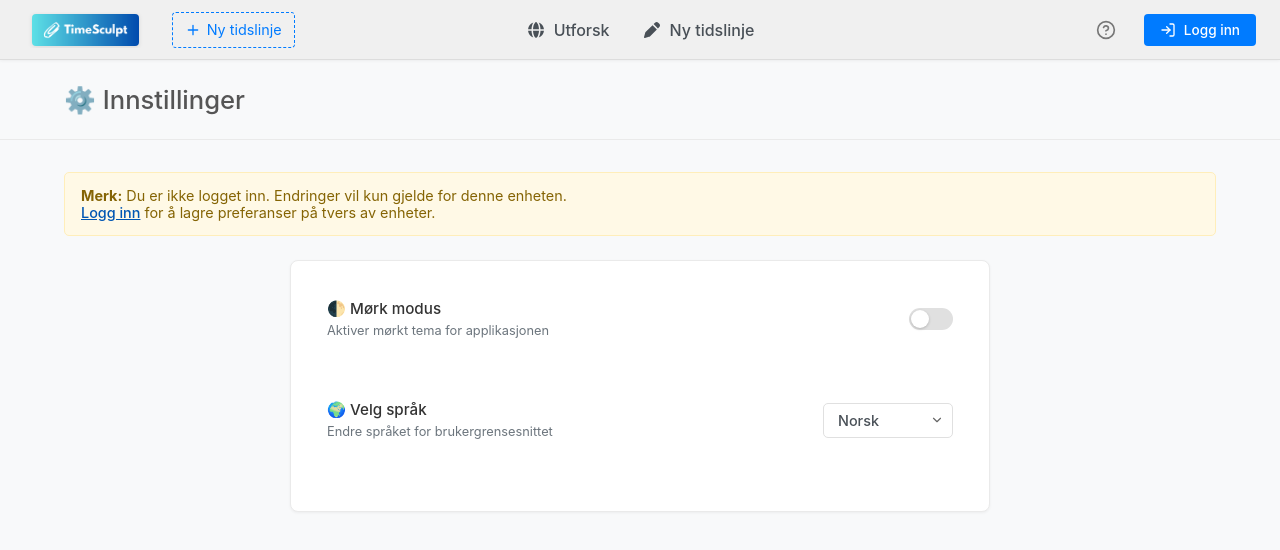
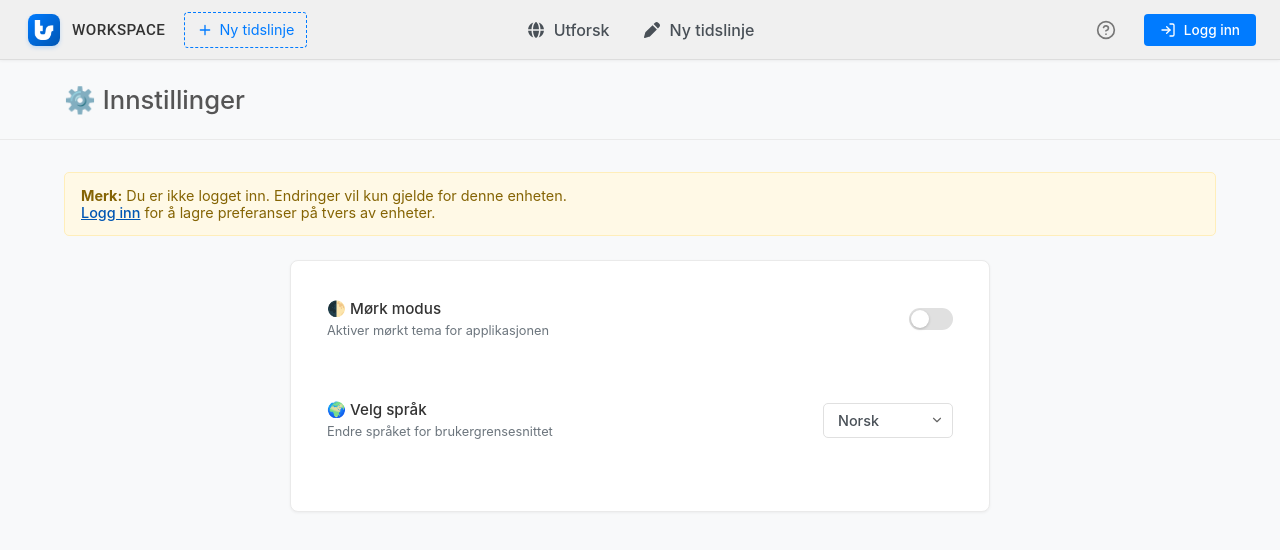
Before and after one commit to OpleXy/TimeSculpt, a React (Vite) app: page /innstillinger in a window 1280 px wide. Shown: the top 550 px of the page. Built offline with nearby package versions, Linux system fonts and the light colour scheme; no server answers.

Commit message:
changed logo to new logo

```diff
--- a/src/components/topbar/TopbarLeft.jsx
+++ b/src/components/topbar/TopbarLeft.jsx
@@ -3,7 +3,7 @@ import { useState, useEffect, useRef } from 'react';
 import { useNavigate } from 'react-router-dom';
 import { useAuth } from '../../contexts/AuthContext';
 import DateInput from '../DateInput';
-import logoWithText from '../../assets/logo-timesculpt.png';
+import tsLogoNoBg from '../../assets/ts_logo_no_bg.png';
 
 function TopbarLeft({ onCreateTimeline, hasUnsavedChanges, buttonHeight = '36px' }) {
   const navigate = useNavigate();
@@ -93,42 +93,16 @@ function TopbarLeft({ onCreateTimeline, hasUnsavedChanges, buttonHeight = '36px'
 
   return (
     <div className="topbar-left">
-      {/* Logo */}
-      <div
-        className="topbar-logo"
-        onClick={handleLogoClick}
-        style={{
-          display: 'flex',
-          alignItems: 'center',
-          padding: '0 8px',
-          borderRadius: '6px',
-          cursor: 'pointer',
-          transition: 'all 0.2s ease',
-          marginRight: '15px',
-          height: buttonHeight,
-          overflow: 'hidden',
-        }}
-        onMouseOver={(e) => {
-          e.currentTarget.style.backgroundColor = 'rgba(0, 123, 255, 0.05)';
-          e.currentTarget.querySelector('img').style.transform = 'scale(1.03)';
-        }}
-        onMouseOut={(e) => {
-          e.currentTarget.style.backgroundColor = 'transparent';
-          e.currentTarget.querySelector('img').style.transform = 'scale(1)';
-        }}
-      >
-        <img
-          src={logoWithText}
-          alt="TimeSculpt"
-          style={{
-            height: '32px',
-            width: 'auto',
-            display: 'block',
-            filter: 'drop-shadow(0 1px 2px rgba(0, 0, 0, 0.1))',
-            transition: 'transform 0.2s ease',
-            borderRadius: '4px',
-          }}
-        />
+      {/* Logo og Workspace */}
+      <div className="logo-workspace-container" onClick={handleLogoClick}>
+        <div className="logo-container">
+          <img
+            src={tsLogoNoBg}
+            alt="TimeSculpt Logo"
+            className="logo-image"
+          />
+        </div>
+        <span className="workspace-text">WORKSPACE</span>
       </div>
 
       {/* Timeline Form */}
@@ -142,7 +116,6 @@ function TopbarLeft({ onCreateTimeline, hasUnsavedChanges, buttonHeight = '36px'
             alignItems: 'center',
             justifyContent: 'center',
             cursor: 'pointer',
-            transition: 'background-color 0.2s, color 0.2s',
             fontSize: '0.9rem',
             padding: '0 12px',
             borderRadius: '4px',
--- a/src/styles/topbar/topbar-left.css
+++ b/src/styles/topbar/topbar-left.css
@@ -1,23 +1,53 @@
 /* src/styles/topbar/topbar-left.css - Left section styles */
 
 .topbar-left {
-  gap: 10px;
+  display: flex;
+  align-items: center;
+  gap: 15px;
 }
 
-/* Logo styles */
-.topbar-logo {
+/* Logo og Workspace container */
+.logo-workspace-container {
+  display: flex;
+  align-items: center;
+  gap: 0.75rem;
   cursor: pointer;
+  padding: 0.25rem;
+  border-radius: 8px;
   transition: all 0.2s ease;
 }
 
-.topbar-logo:hover {
-  transform: scale(1.02);
+.logo-workspace-container:hover {
+  background-color: rgba(0, 0, 0, 0.05);
 }
 
-.topbar-logo img {
-  max-height: 32px;
-  width: auto;
-  filter: drop-shadow(0 1px 2px rgba(0, 0, 0, 0.1));
+/* Logo container med blå bakgrunn */
+.logo-container {
+  width: 32px;
+  height: 32px;
+  background: linear-gradient(135deg, #007bff, #0056b3);
+  border-radius: 8px;
+  display: flex;
+  align-items: center;
+  justify-content: center;
+  box-shadow: 0 2px 4px rgba(0, 123, 255, 0.2);
+}
+
+/* Logo bilde */
+.logo-image {
+  width: 20px;
+  height: 20px;
+  object-fit: contain;
+}
+
+/* Workspace tekst */
+.workspace-text {
+  font-family: 'Roboto', -apple-system, BlinkMacSystemFont, 'Segoe UI', sans-serif;
+  font-size: 0.95rem;
+  font-weight: 500;
+  color: var(--text-color, #333);
+  letter-spacing: 0.5px;
+  text-transform: uppercase;
 }
 
 /* Timeline form styles */
@@ -31,7 +61,6 @@
   align-items: center;
   justify-content: center;
   cursor: pointer;
-  transition: all 0.2s ease;
   font-size: 0.9rem;
   padding: 0 12px;
   border-radius: 4px;
@@ -41,11 +70,6 @@
   height: 36px;
   width: auto;
   margin: 0;
-}
-
-.new-timeline-button:hover {
-  background-color: rgba(0, 123, 255, 0.1);
-  transform: translateY(-1px);
 }
 
 .new-timeline-button.active {
@@ -99,7 +123,6 @@
   background-color: var(--input-background, white);
   color: var(--text-color, #333);
   font-size: 0.9rem;
-  transition: border-color 0.2s;
 }
 
 .topbar-form-dropdown input[type="text"]:focus {
@@ -136,13 +159,6 @@
   cursor: pointer;
   font-size: 0.9rem;
   font-weight: 500;
-  transition: all 0.2s ease;
-}
-
-.create-btn:hover:not(:disabled) {
-  background-color: var(--primary-hover, #0056b3);
-  transform: translateY(-1px);
-  box-shadow: 0 2px 5px rgba(0, 0, 0, 0.1);
 }
 
 .create-btn:disabled {
@@ -164,13 +180,22 @@
 }
 
 /* Dark mode styles */
+body.dark-mode .logo-workspace-container:hover {
+  background-color: rgba(255, 255, 255, 0.08);
+}
+
+body.dark-mode .logo-container {
+  background: linear-gradient(135deg, #4dabf7, #339af0);
+  box-shadow: 0 2px 4px rgba(77, 171, 247, 0.2);
+}
+
+body.dark-mode .workspace-text {
+  color: rgba(255, 255, 255, 0.9);
+}
+
 body.dark-mode .new-timeline-button {
   border-color: var(--primary-color, #007bff);
   color: var(--primary-color, #007bff);
-}
-
-body.dark-mode .new-timeline-button:hover {
-  background-color: rgba(0, 123, 255, 0.2);
 }
 
 body.dark-mode .topbar-form-dropdown {
@@ -185,12 +210,30 @@ body.dark-mode .topbar-form-dropdown::before {
   border-top-color: var(--border-color, #444);
 }
 
-body.dark-mode .create-btn:hover:not(:disabled) {
-  box-shadow: 0 2px 8px rgba(0, 0, 0, 0.3);
-}
-
 /* Responsive adjustments */
 @media (max-width: 768px) {
+  .topbar-left {
+    gap: 10px;
+  }
+
+  .logo-workspace-container {
+    gap: 0.5rem;
+  }
+
+  .logo-container {
+    width: 28px;
+    height: 28px;
+  }
+
+  .logo-image {
+    width: 18px;
+    height: 18px;
+  }
+
+  .workspace-text {
+    font-size: 0.85rem;
+  }
+
   .topbar-form-dropdown {
     width: 280px;
     padding: 1rem;
@@ -203,6 +246,10 @@ body.dark-mode .create-btn:hover:not(:disabled) {
 }
 
 @media (max-width: 480px) {
+  .workspace-text {
+    display: none;
+  }
+
   .topbar-timeline-form {
     margin-left: 5px;
   }
```
Also changed, not shown: src/components/TopbarTimelineForm.jsx (deleted, +0 -214 lines).
